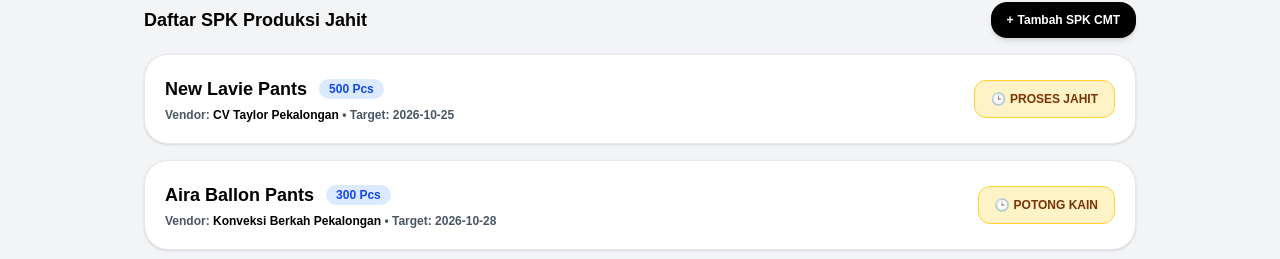
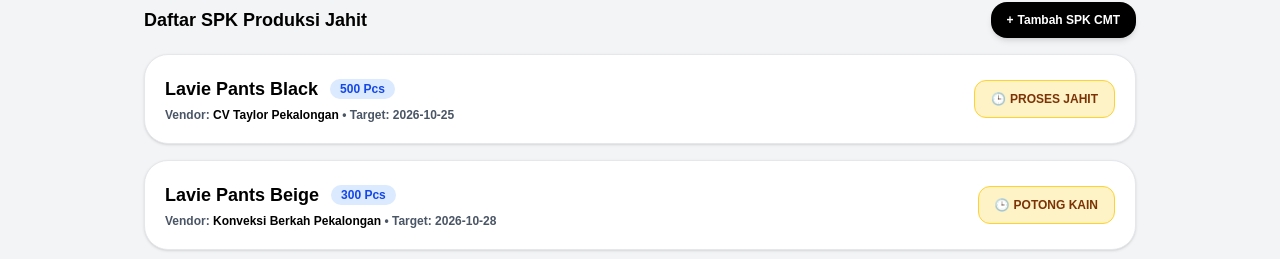
Before and after one commit to dzikriyahlailatul26-max/elen-store-app, a Next.js app: page /dashboard/produksi in a window 1280 px wide. Shown: the part 278-537 px from the top of the page. Built offline with nearby package versions, Linux system fonts and the light colour scheme; sample sign-in values are in the browser's storage.

Commit message:
Pure Elen Store placeholders - Lavie Pants only

```diff
--- a/app/dashboard/produksi/page.tsx
+++ b/app/dashboard/produksi/page.tsx
@@ -38,7 +38,7 @@ export default function ProduksiPage() {
   const [spkList, setSpkList] = useState<SPKItem[]>([
     {
       id: '1',
-      productName: 'New Lavie Pants',
+      productName: 'Lavie Pants Black',
       qty: 500,
       vendor: 'CV Taylor Pekalongan',
       targetDate: '2026-10-25',
@@ -46,7 +46,7 @@ export default function ProduksiPage() {
     },
     {
       id: '2',
-      productName: 'Aira Ballon Pants',
+      productName: 'Lavie Pants Beige',
       qty: 300,
       vendor: 'Konveksi Berkah Pekalongan',
       targetDate: '2026-10-28',
@@ -58,7 +58,7 @@ export default function ProduksiPage() {
   const [contentList, setContentList] = useState<ContentItem[]>([
     {
       id: '1',
-      title: 'Fitcheck New Lavie Pants Hitam M',
+      title: 'Fitcheck Lavie Pants Black M',
       platform: 'TikTok',
       talent: 'Incess & Team',
       shootDate: '2026-10-17',
@@ -66,7 +66,7 @@ export default function ProduksiPage() {
     },
     {
       id: '2',
-      title: 'B-Roll Detail Bahan Aira Ballon Pants',
+      title: 'B-Roll Detail Bahan Lavie Pants',
       platform: 'Instagram Reels',
       talent: 'Duo Matcha',
       shootDate: '2026-10-18',
```
